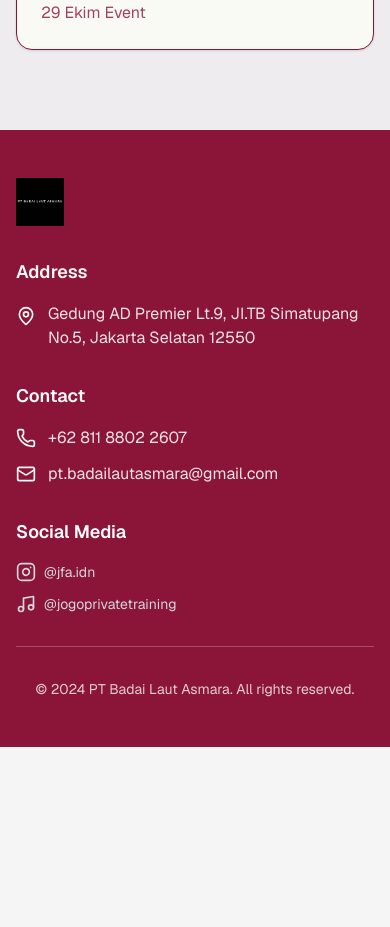
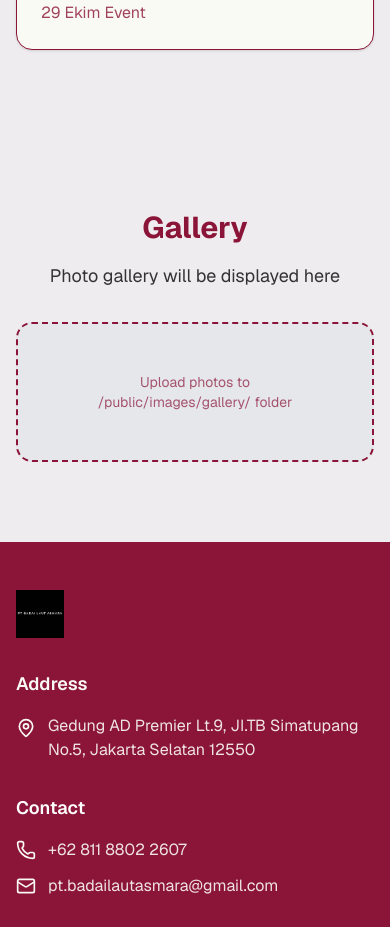
Before and after one commit to DrRhea/badailautasmara-web, a Next.js app: page / in a window 390 px wide. Shown: the part 7860-8787 px from the top of the page. Before the commit the page ends 8607 px from the top, so only its background shows below. Built offline with nearby package versions, Linux system fonts and the light colour scheme.

Commit message:
Add Gallery section with folder for photos

```diff
--- a/src/app/page.tsx
+++ b/src/app/page.tsx
@@ -5,6 +5,7 @@ import JOGOSection from "@/components/JOGOSection";
 import CoachesSection from "@/components/CoachesSection";
 import EOSection from "@/components/EOSection";
 import PortfolioSection from "@/components/PortfolioSection";
+import GallerySection from "@/components/GallerySection";
 import Footer from "@/components/Footer";
 
 export default function Home() {
@@ -17,6 +18,7 @@ export default function Home() {
       <CoachesSection />
       <EOSection />
       <PortfolioSection />
+      <GallerySection />
       <Footer />
     </div>
   );
--- /dev/null
+++ b/src/components/GallerySection.tsx
@@ -0,0 +1,85 @@
+"use client";
+
+import { motion } from "framer-motion";
+import Image from "next/image";
+
+// Array untuk foto galeri - akan diisi setelah foto di-upload
+// Format: { src: "/images/gallery/nama-file.jpg", alt: "Description" }
+const galleryImages = [
+  // Contoh - akan diisi dengan foto yang di-upload
+  // { src: "/images/gallery/photo1.jpg", alt: "Event Photo 1" },
+  // { src: "/images/gallery/photo2.jpg", alt: "Event Photo 2" },
+];
+
+export default function GallerySection() {
+  // Jika belum ada foto, tampilkan placeholder
+  if (galleryImages.length === 0) {
+    return (
+      <section id="gallery" className="py-20" style={{ backgroundColor: 'rgba(139, 21, 56, 0.03)' }}>
+        <div className="max-w-7xl mx-auto px-4 sm:px-6 lg:px-8">
+          <motion.div
+            initial={{ opacity: 0, y: 20 }}
+            whileInView={{ opacity: 1, y: 0 }}
+            viewport={{ once: true }}
+            transition={{ duration: 0.6 }}
+            className="text-center"
+          >
+            <h2 className="text-3xl sm:text-4xl font-bold mb-4" style={{ color: '#8B1538' }}>
+              Gallery
+            </h2>
+            <p className="text-lg mb-8" style={{ color: '#333333' }}>
+              Photo gallery will be displayed here
+            </p>
+            <div className="bg-gray-200 rounded-2xl p-12 border-2 border-dashed" style={{ borderColor: '#8B1538' }}>
+              <p className="text-sm" style={{ color: '#8B1538', opacity: 0.7 }}>
+                Upload photos to /public/images/gallery/ folder
+              </p>
+            </div>
+          </motion.div>
+        </div>
+      </section>
+    );
+  }
+
+  return (
+    <section id="gallery" className="py-20" style={{ backgroundColor: 'rgba(139, 21, 56, 0.03)' }}>
+      <div className="max-w-7xl mx-auto px-4 sm:px-6 lg:px-8">
+        <motion.div
+          initial={{ opacity: 0, y: 20 }}
+          whileInView={{ opacity: 1, y: 0 }}
+          viewport={{ once: true }}
+          transition={{ duration: 0.6 }}
+          className="text-center mb-12"
+        >
+          <h2 className="text-3xl sm:text-4xl font-bold mb-4" style={{ color: '#8B1538' }}>
+            Gallery
+          </h2>
+          <p className="text-lg max-w-2xl mx-auto" style={{ color: '#333333' }}>
+            Moments from our events and training sessions
+          </p>
+        </motion.div>
+
+        <div className="grid grid-cols-1 sm:grid-cols-2 lg:grid-cols-3 gap-6">
+          {galleryImages.map((image, index) => (
+            <motion.div
+              key={index}
+              initial={{ opacity: 0, scale: 0.9 }}
+              whileInView={{ opacity: 1, scale: 1 }}
+              viewport={{ once: true }}
+              transition={{ duration: 0.5, delay: index * 0.1 }}
+              className="relative aspect-square rounded-2xl overflow-hidden border"
+              style={{ borderColor: '#8B1538' }}
+            >
+              <Image
+                src={image.src}
+                alt={image.alt}
+                fill
+                className="object-cover hover:scale-110 transition-transform duration-300"
+              />
+            </motion.div>
+          ))}
+        </div>
+      </div>
+    </section>
+  );
+}
--- a/src/components/Navbar.tsx
+++ b/src/components/Navbar.tsx
@@ -16,7 +16,8 @@ export default function Navbar() {
     { name: "Private Training", href: "#private" },
     { name: "Event Organizer", href: "#eo" },
     { name: "Coach Profile", href: "#coach" },
-    { name: "Portfolio & Gallery", href: "#portfolio" },
+    { name: "Portfolio", href: "#portfolio" },
+    { name: "Gallery", href: "#gallery" },
   ];
 
   return (
```
Also changed, not shown: 1 other file (tests, documents, lock files or other folders).
